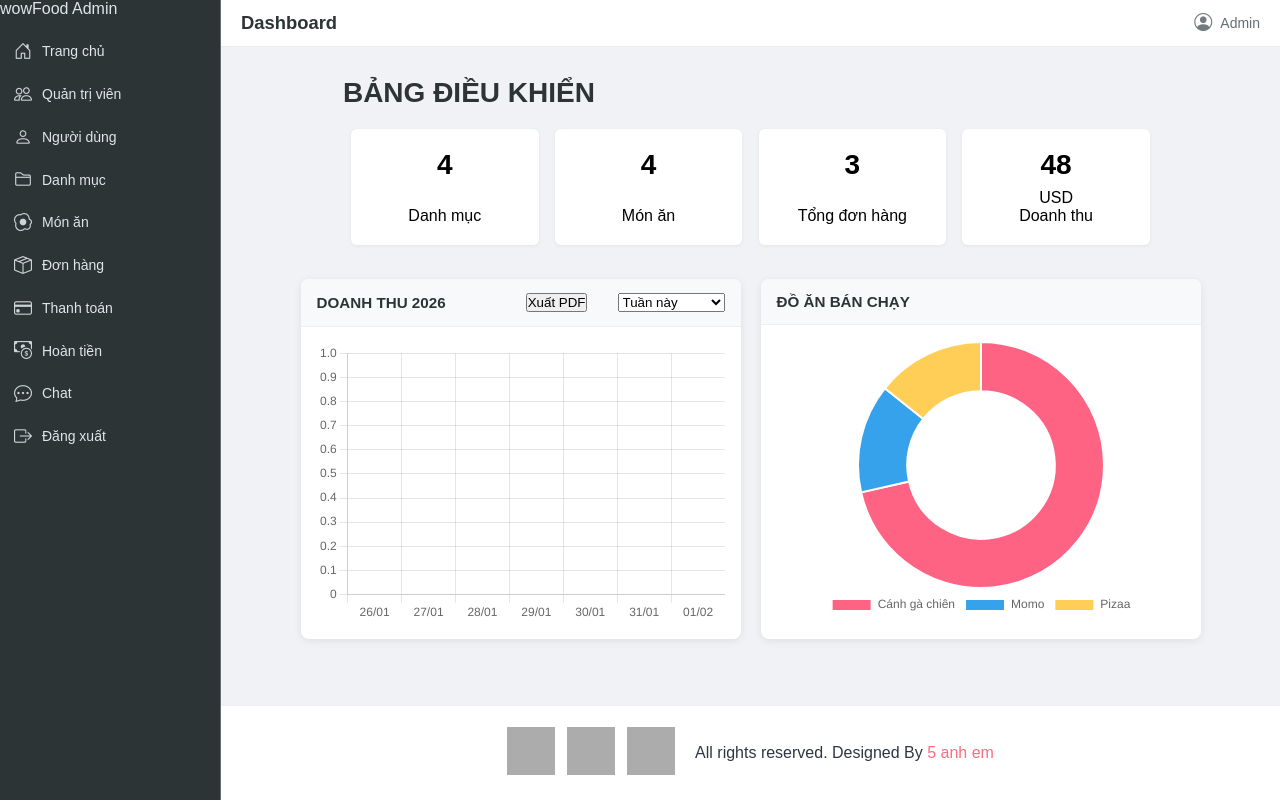
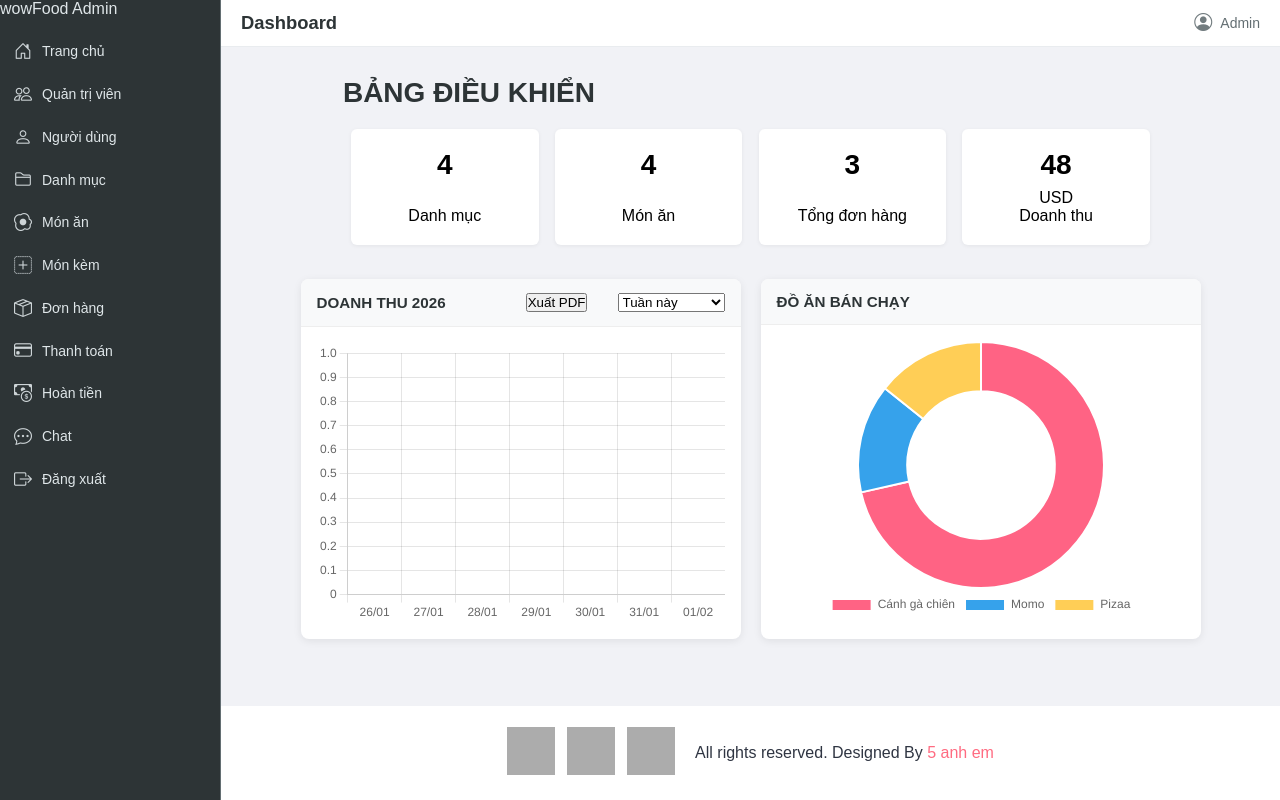
Before and after one commit to cchien59941/wow-food, a PHP site: page /wow-food/admin/index.php in a window 1280 px wide. Run offline with PHP 8.4, Linux system fonts and the light colour scheme; a user stored in the database is signed in; data comes from the database, SQL or seed files in the repository; some libraries are stand-ins or nearby versions; grey boxes are pictures that could not be loaded.

Commit message:
update menu

```diff
--- a/admin/partials/menu.php
+++ b/admin/partials/menu.php
@@ -26,6 +26,7 @@ require_once __DIR__ . '/login-check.php';
                     <li><a href="manage-users.php"><i class="menu-icon bi bi-person"></i> Người dùng</a></li>
                     <li><a href="manage-category.php"><i class="menu-icon bi bi-folder2"></i> Danh mục</a></li>
                     <li><a href="manage-food.php"><i class="menu-icon bi bi-egg-fried"></i> Món ăn</a></li>
+                    <li><a href="manage-side-dish.php"><i class="menu-icon bi bi-plus-square-dotted"></i> Món kèm</a></li>
                     <li><a href="manage-order.php"><i class="menu-icon bi bi-box-seam"></i> Đơn hàng</a></li>
                     <li><a href="manage-payment.php"><i class="menu-icon bi bi-credit-card"></i> Thanh toán</a></li>
                     <li><a href="refund.php"><i class="menu-icon bi bi-cash-coin"></i> Hoàn tiền</a></li>
```
